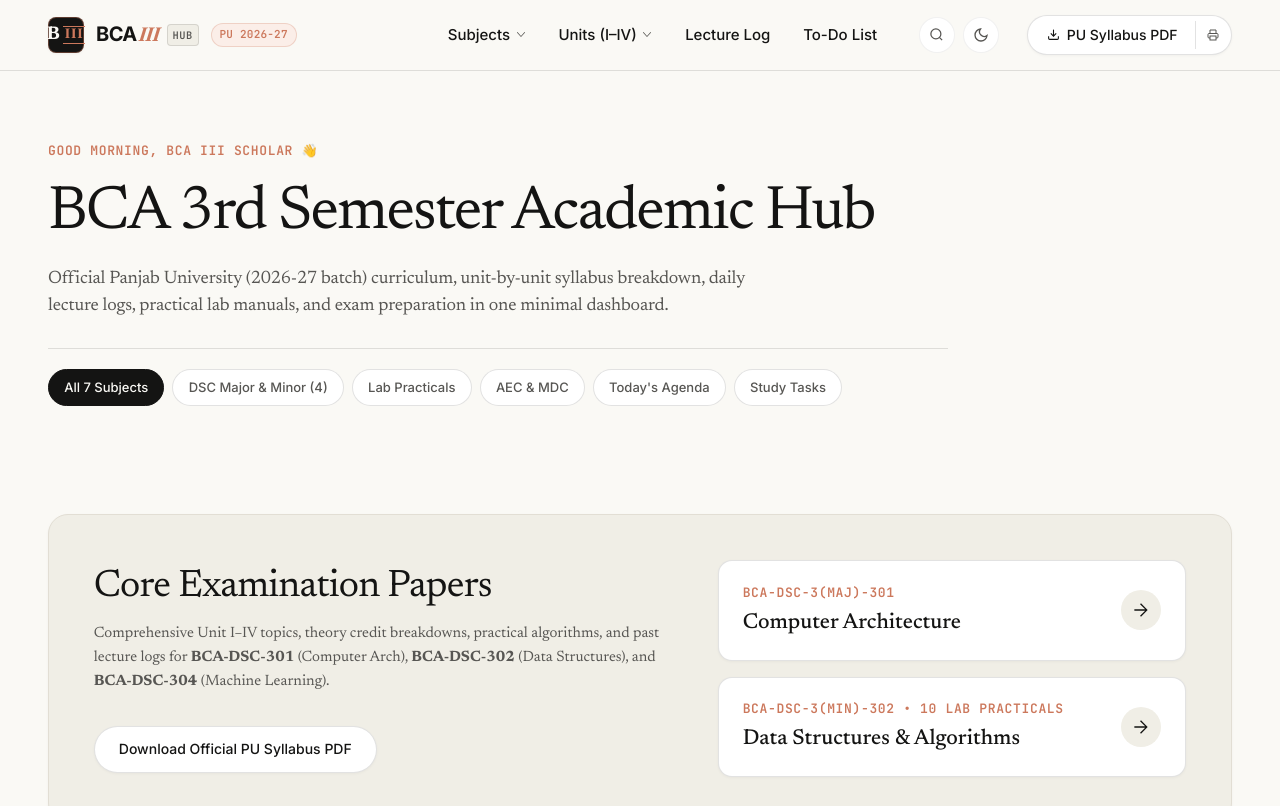
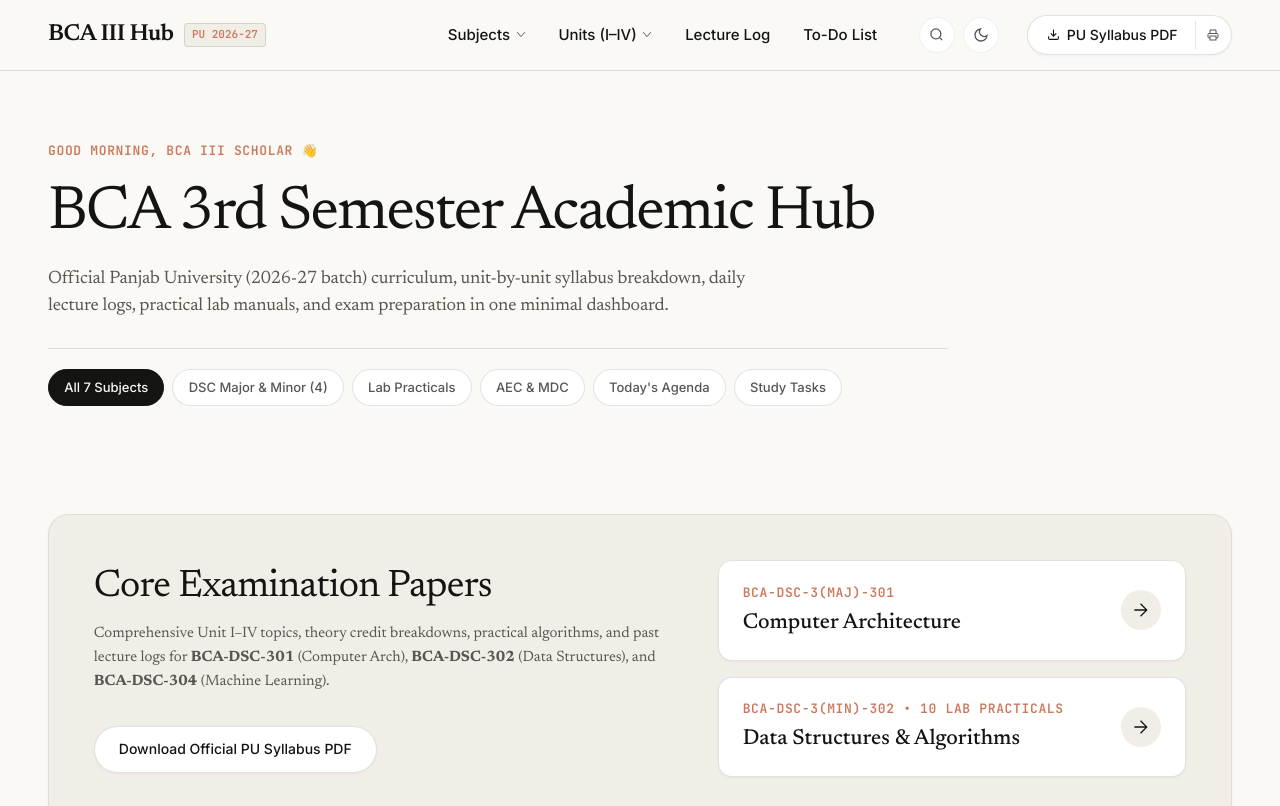
Before and after one commit to baljotchohan/BCA-III, a plain HTML site: page index.html in a window 1280 px wide. Shown: the top 806 px of the page. Drawn offline with Linux system fonts and the light colour scheme.

Commit message:
Keep B-III logo exclusively in favicon and use clean editorial typography in header

```diff
--- a/index.html
+++ b/index.html
@@ -22,17 +22,10 @@
   <header class="SiteHeader-module-scss-module__zKj4Ca__header" data-theme="light">
     <div class="page-wrapper SiteHeader-module-scss-module__zKj4Ca__root">
 
-      <!-- ADVANCED SIMPLE BCA III LOGO & BRAND -->
+      <!-- BRAND HEADER LINK -->
       <a href="#" class="brand-header-link" aria-label="BCA III Academic Hub Home">
-        <div class="brand-logo-badge" title="BCA 3rd Semester Academic Hub">
-          <span class="logo-glyph-b">B</span>
-          <span class="logo-glyph-roman-iii">III</span>
-        </div>
-        <div class="brand-name-wrap">
-          <span class="brand-main-title">BCA<span class="brand-roman-accent">III</span></span>
-          <span class="brand-hub-badge">Hub</span>
-        </div>
-        <span class="brand-pu-tag">PU 2026-27</span>
+        <span class="brand-text-logo serif">BCA III Hub</span>
+        <span class="brand-tag">PU 2026-27</span>
       </a>
 
       <!-- NAVIGATION & CTA -->
@@ -578,14 +571,8 @@
 
       <div class="SiteFooter-module-scss-module__JdOqwq__logoWrapper">
         <a href="#" class="brand-header-link" aria-label="Return to top">
-          <div class="brand-logo-badge" style="background:#272624; border-color:rgba(204,120,92,0.6);">
-            <span class="logo-glyph-b">B</span>
-            <span class="logo-glyph-roman-iii">III</span>
-          </div>
-          <div class="brand-name-wrap">
-            <span class="footer-brand-title serif">BCA<span class="brand-roman-accent">III</span> Hub</span>
-          </div>
-          <span class="brand-pu-tag" style="background:#272624; color:#cc785c; border-color:#3d3b37;">Panjab University</span>
+          <span class="footer-brand-title serif">BCA III Hub</span>
+          <span class="footer-brand-tag">Panjab University</span>
         </a>
       </div>
 
@@ -810,14 +797,7 @@
   <div class="mobile-nav-drawer" id="mobile-nav-drawer">
     <div class="mobile-drawer-header">
       <a href="#" class="brand-header-link" aria-label="BCA III Home">
-        <div class="brand-logo-badge">
-          <span class="logo-glyph-b">B</span>
-          <span class="logo-glyph-roman-iii">III</span>
-        </div>
-        <div class="brand-name-wrap">
-          <span class="brand-main-title">BCA<span class="brand-roman-accent">III</span></span>
-          <span class="brand-hub-badge">Hub</span>
-        </div>
+        <span class="brand-text-logo serif">BCA III Hub</span>
       </a>
       <button class="modal-close-btn" id="close-mobile-drawer">
         <svg width="18" height="18" viewBox="0 0 24 24" fill="none" stroke="currentColor" stroke-width="2">
--- a/styles.css
+++ b/styles.css
@@ -280,109 +280,33 @@ ul, ol {
   position: relative;
 }
 
-/* Brand Wordmark & Advanced Simple BCA III Logo */
+/* Brand Typography */
 .brand-header-link {
   display: flex;
   align-items: center;
-  gap: 0.75rem;
+  gap: 0.65rem;
   text-decoration: none;
   cursor: pointer;
 }
 
-.brand-header-link:hover .brand-logo-badge {
-  transform: translateY(-1px);
-  box-shadow: 0 4px 16px rgba(204, 120, 92, 0.25);
-  border-color: var(--color-coral);
-}
-
-.brand-logo-badge {
-  width: 36px;
-  height: 36px;
-  background-color: #141413;
-  border: 1px solid rgba(204, 120, 92, 0.4);
-  border-radius: 8px;
-  display: flex;
-  align-items: center;
-  justify-content: center;
-  gap: 3px;
-  box-shadow: var(--shadow-sm);
-  transition: all 0.2s cubic-bezier(0.16, 1, 0.3, 1);
-  flex-shrink: 0;
-  padding: 0 4px;
-}
-
-.logo-glyph-b {
+.brand-text-logo {
   font-family: var(--font-serif);
-  font-size: 1.15rem;
-  font-weight: 700;
-  color: #faf9f5;
+  font-size: 1.45rem;
+  font-weight: 600;
+  letter-spacing: -0.02em;
+  color: var(--text-main);
   line-height: 1;
 }
 
-.logo-glyph-roman-iii {
-  font-family: var(--font-serif);
-  font-size: 0.875rem;
-  font-weight: 700;
-  color: var(--color-coral);
-  letter-spacing: 0.05em;
-  line-height: 1;
-  border-top: 1.5px solid var(--color-coral);
-  border-bottom: 1.5px solid var(--color-coral);
-  padding: 1px 2px;
-  display: inline-flex;
-  align-items: center;
-}
-
-.brand-name-wrap {
-  display: flex;
-  align-items: center;
-  gap: 0.45rem;
-}
-
-.brand-main-title {
-  font-size: 1.25rem;
-  font-weight: 700;
-  letter-spacing: -0.03em;
-  color: var(--text-main);
-  line-height: 1;
-}
-
-.brand-roman-accent {
-  font-family: var(--font-serif);
-  font-style: italic;
-  color: var(--color-coral);
-  font-weight: 700;
-  margin-left: 2px;
-}
-
-.brand-hub-badge {
-  font-family: var(--font-mono);
-  font-size: 0.65rem;
-  font-weight: 600;
-  text-transform: uppercase;
-  background-color: var(--color-oat);
-  color: var(--text-muted);
-  padding: 2px 5px;
-  border-radius: var(--radius-xs);
-  border: 1px solid var(--border-color);
-  letter-spacing: 0.04em;
-}
-
-.brand-pu-tag {
+.brand-tag {
   font-family: var(--font-mono);
   font-size: 0.6875rem;
   font-weight: 600;
-  background-color: var(--color-coral-light);
-  border: 1px solid rgba(204, 120, 92, 0.25);
-  padding: 2px 8px;
-  border-radius: var(--radius-full);
+  background-color: var(--color-oat);
+  border: 1px solid var(--border-color);
+  padding: 2px 7px;
+  border-radius: var(--radius-xs);
   color: var(--color-coral);
-  letter-spacing: 0.02em;
-}
-
-[data-theme="dark"] .brand-pu-tag {
-  background-color: rgba(204, 120, 92, 0.15);
-  border-color: rgba(204, 120, 92, 0.35);
 }
 
 /* Nav Menu */
```
